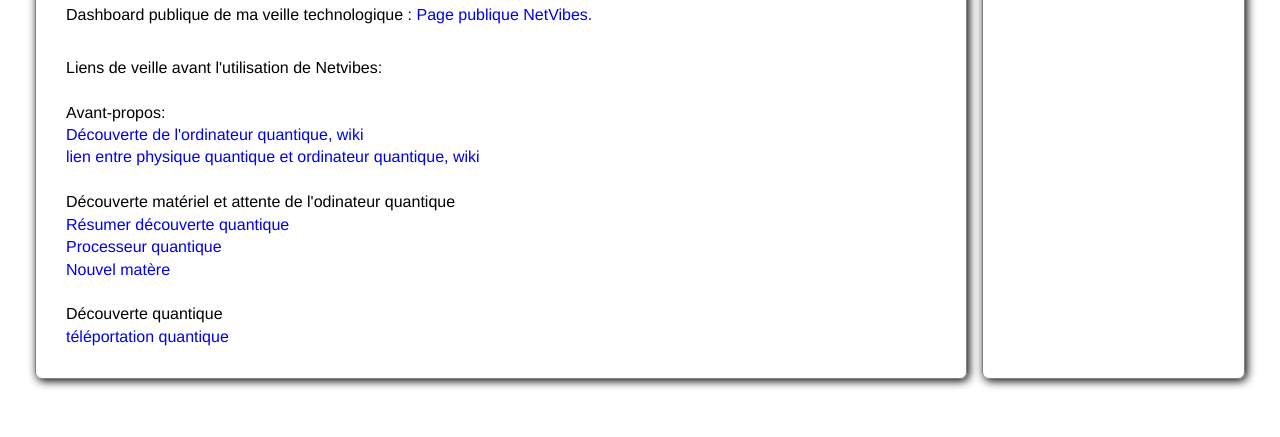
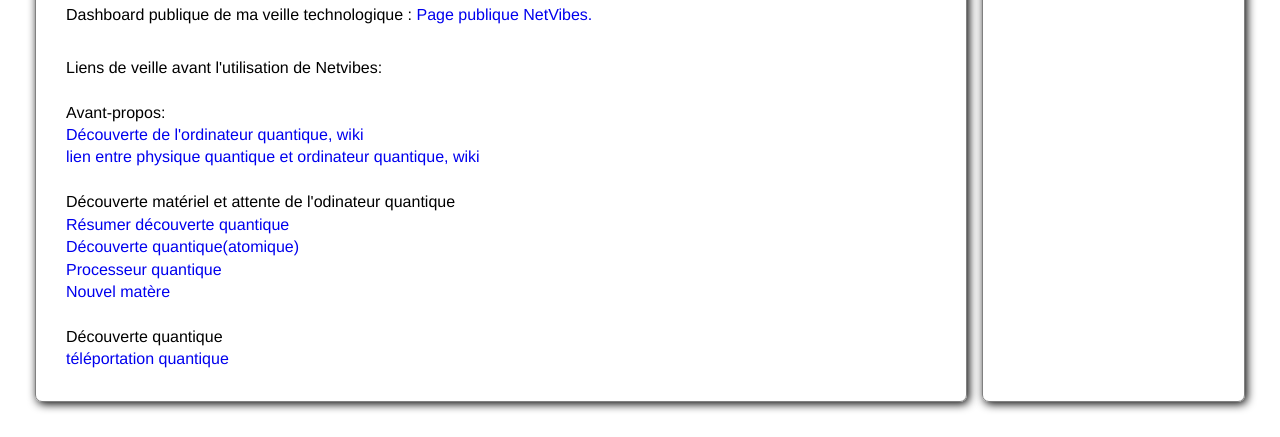
Before and after one commit to Pitchs/siteWeb_RL, a PHP site: page /index.php?page=veille in a window 1280 px wide. Shown: the part 618-1055 px from the top of the page. Before the commit the page ends 1006 px from the top, so only its background shows below. Run offline with PHP 8.4, Linux system fonts and the light colour scheme; data that the repository does not hold is empty; some libraries are stand-ins or nearby versions.

Commit message:
ajou 1 lien retrouvé

```diff
--- a/pages/veille.php
+++ b/pages/veille.php
@@ -23,8 +23,10 @@ Avant-propos:</br>
 </br>
 Découverte matériel et attente de l'odinateur quantique</br>
 <a href="http://www.rtflash.fr/l-ordinateur-quantique-va-revolutionner-l-informatique/article" target="_blank" >Résumer découverte quantique</a></br>
+<a href="http://www.rtflash.fr/nouveau-pas-vers-l-ordinateur-quantique-2/article" target="_blank" >Découverte quantique(atomique)</a></br>
 <a href="http://www.generation-nt.com/transistor-atome-unique-proceseur-ordinateur-quantique-actualite-1544591.html" target="_blank" >Processeur quantique</a></br>
 <a href="http://www.sciences-mag.fr/2013/09/nouvelle-matiere-proprietes-sabre-laser/" target="_blank" >Nouvel matère</a></br>
+
 </br>
 Découverte quantique</br>
 <a href="http://www.lapresse.ca/sciences/decouvertes/201409/21/01-4802221-premiere-teleportation-quantique-sur-une-distance-de-25-km.php" target="_blank" >téléportation quantique</a></br>
```
